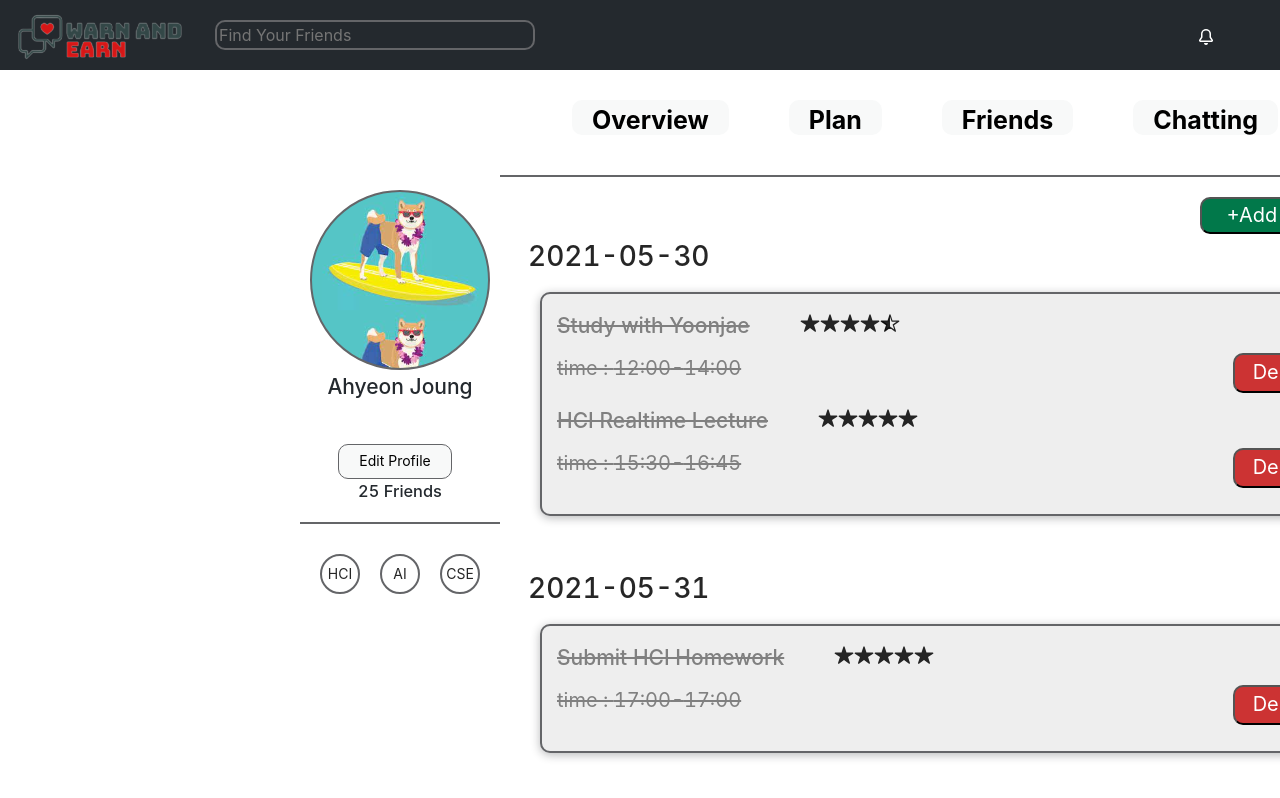
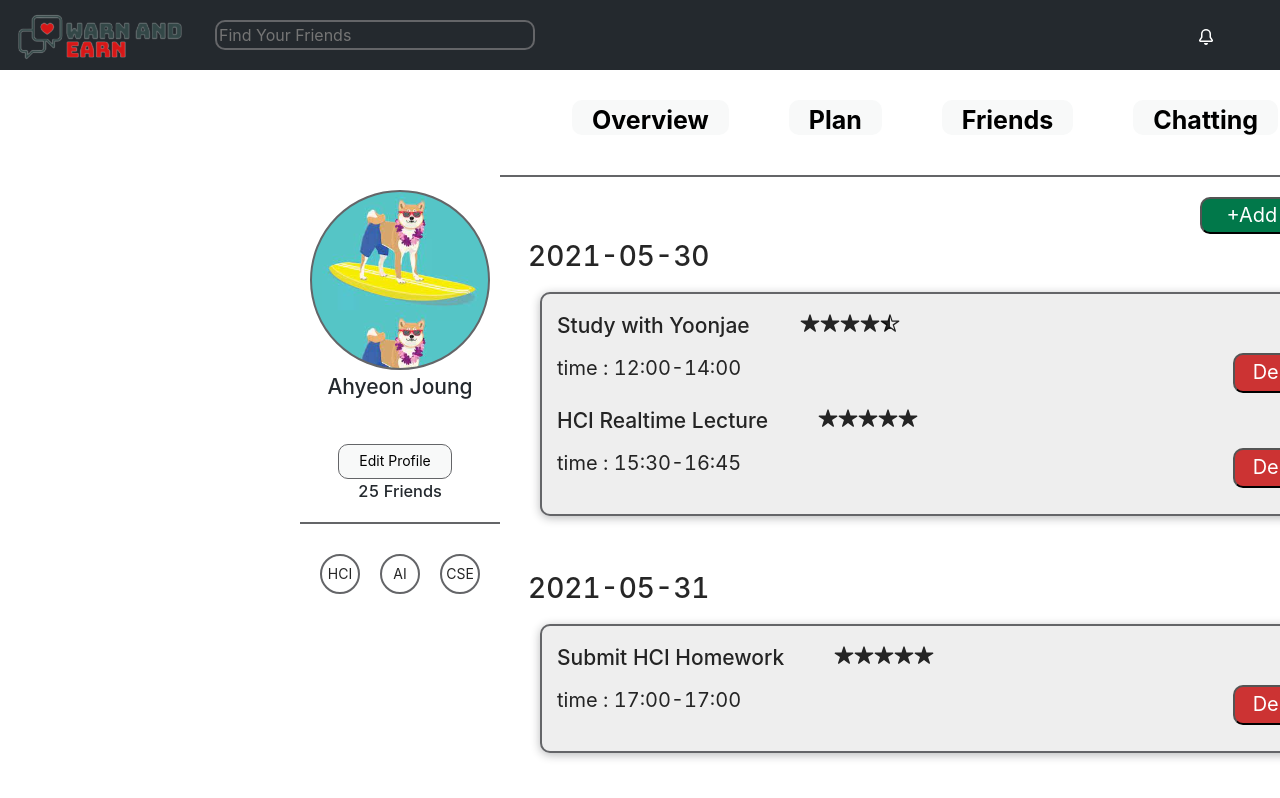
Before and after one commit to Ewha-Summar/WAE, a React (Create React App) app: page /#/chatting in a window 1280 px wide. Both pictures are taken after a click on the button "Plan". Shown: the top 798 px of the page. Built offline with nearby package versions, Linux system fonts and the light colour scheme.

Commit message:
일정 잘못 지워지는 거 구성

```diff
--- a/src/pages/Plan.js
+++ b/src/pages/Plan.js
@@ -187,11 +187,11 @@ function Plan() {
                                             return(
                                                 <div style={{display:"flex", flexDirection:"column"}}>
                                                 <div>
-                                                    {hm <= todo.endtime
+                                                    {hm > todo.endtime && ymd ===todo.date
                                                     ?
+                                                    <h2 style={{display:"inline-block", textDecoration:"line-through", color:"gray"}}>{todo.content}</h2>
+                                                    :
                                                     <h2 style={{display:"inline-block"}}>{todo.content}</h2>
-                                                    :
-                                                    <h2 style={{display:"inline-block", textDecoration:"line-through", color:"gray"}}>{todo.content}</h2>
                                                     }
                                                     <div style={{display:"inline-block", marginLeft:"50px"}}>
                                                     {[...Array(parseInt(todo.importance))].map((n, i) => {
@@ -201,11 +201,11 @@ function Plan() {
                                                     </div>
                                                 </div>
                                                 <div style={{display:"flex", flexDirection:"row"}}>
-                                                    {hm <= todo.endtime
+                                                    {hm > todo.endtime && ymd===todo.date
                                                     ?
+                                                    <p style={{fontSize:"20px", display:"inline-block", textDecoration:"line-through", color:"gray"}}>time : {todo.starttime}-{todo.endtime}</p>
+                                                    :
                                                     <p style={{fontSize:"20px", display:"inline-block"}}>time : {todo.starttime}-{todo.endtime}</p>
-                                                    :
-                                                    <p style={{fontSize:"20px", display:"inline-block", textDecoration:"line-through", color:"gray"}}>time : {todo.starttime}-{todo.endtime}</p>
                                                     }
                                                     <Button background1="#CC3333" background2="#AA0000"style={{width:"100px", height:"40px", display:"inline-block"}} onClick={() => deleteTodo(todo.id)}>Delete</Button>
                                                 </div>
```
